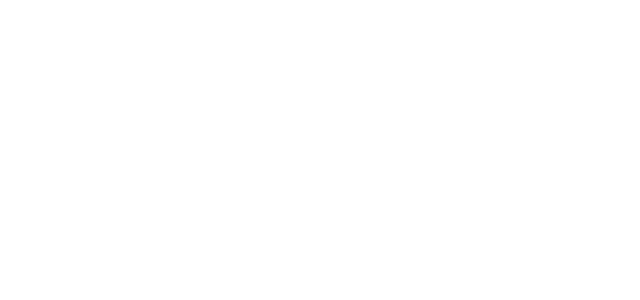
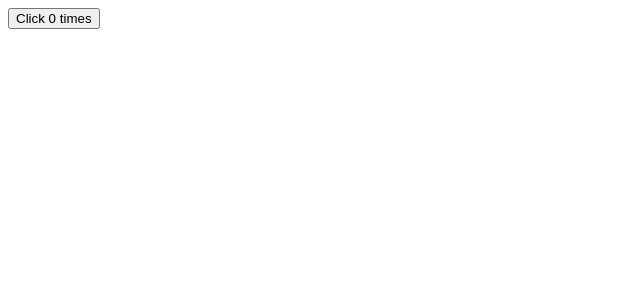
Before and after one commit to Chandraprakash-Darji/reactjs-learning, a React (Create React App) app in the folder React Hooks/: page / in a window 1280 px wide. Shown: the top 300 px of the page, without its empty margins (0-640 px from the left). Built offline with nearby package versions, Linux system fonts and the light colour scheme.

Commit message:
useEffect

```diff
--- a/React Hooks/src/App.jsx
+++ b/React Hooks/src/App.jsx
@@ -1,7 +1,11 @@
+import FunCounter from "./components/useEffect/FunCounter";
+import ClassCounter from "./components/useEffect/ClassCounter";
+
 const App = () => {
   return (
     <div>
-
+      {/* <ClassCounter /> */}
+      <FunCounter />
     </div>
   );
 };
--- /dev/null
+++ b/React Hooks/src/components/useEffect/ClassCounter.jsx
@@ -0,0 +1,28 @@
+import React, { Component } from "react";
+
+ class ClassCounter extends Component {
+  constructor(props) {
+    super(props);
+
+    this.state = {
+      count: 0,
+    };
+  }
+  componentDidMount() {
+    document.title = `Clicked ${this.state.count} times`;
+  }
+  componentDidUpdate(prevProps, prevState) {
+    document.title = `Clicked ${this.state.count} times`;
+  }
+  render() {
+    return (
+      <div>
+        <button onClick={() => this.setState({ count: this.state.count + 1 })}>
+          Click {this.state.count} times
+        </button>
+      </div>
+    );
+  }
+}
+
+export default ClassCounter;
--- /dev/null
+++ b/React Hooks/src/components/useEffect/FunCounter.jsx
@@ -0,0 +1,19 @@
+import React, { useEffect, useState } from "react";
+
+const FunCounter = () => {
+  const [count, setCount] = useState(0);
+
+  useEffect(() => {
+    document.title = `Clicked ${count} times`;
+  }, [count]);
+
+  return (
+    <div>
+      <button onClick={() => setCount((prevCount) => prevCount + 1)}>
+        Click {count} times
+      </button>
+    </div>
+  );
+};
+
+export default FunCounter;
```
